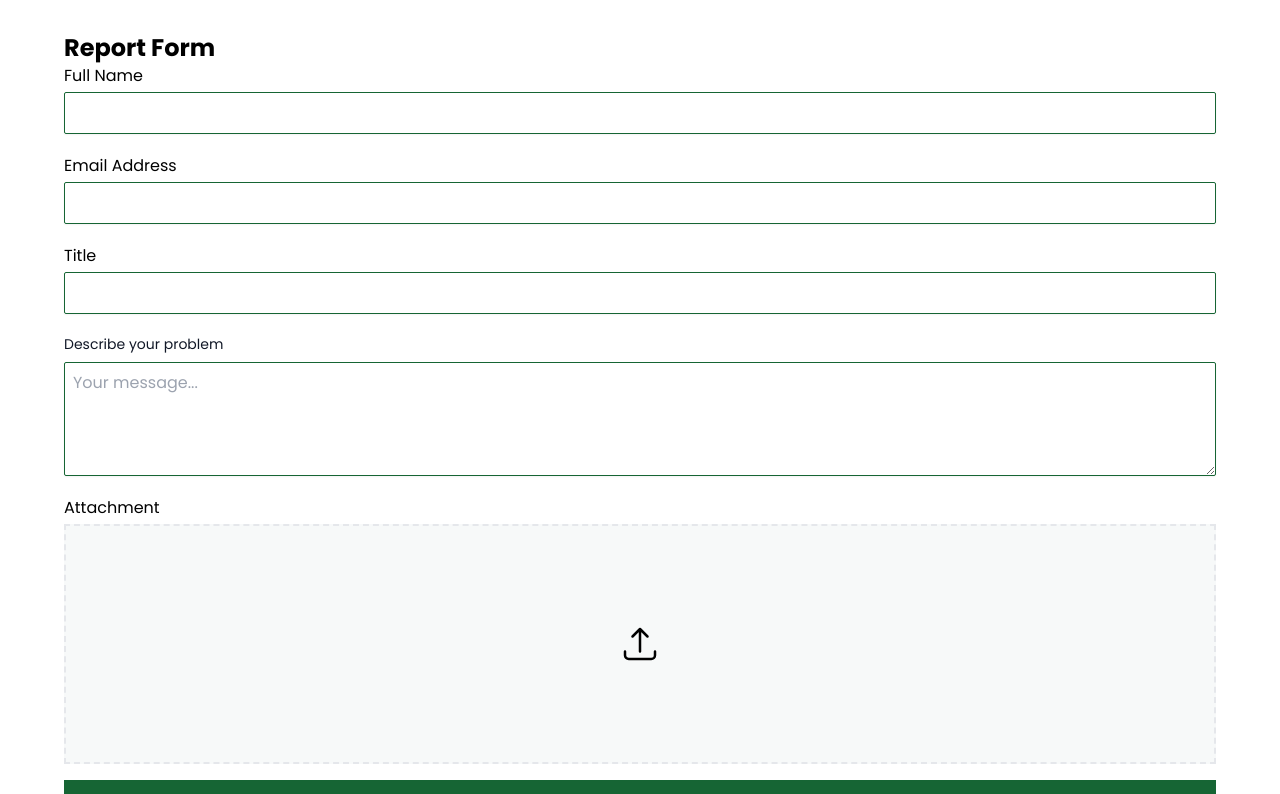
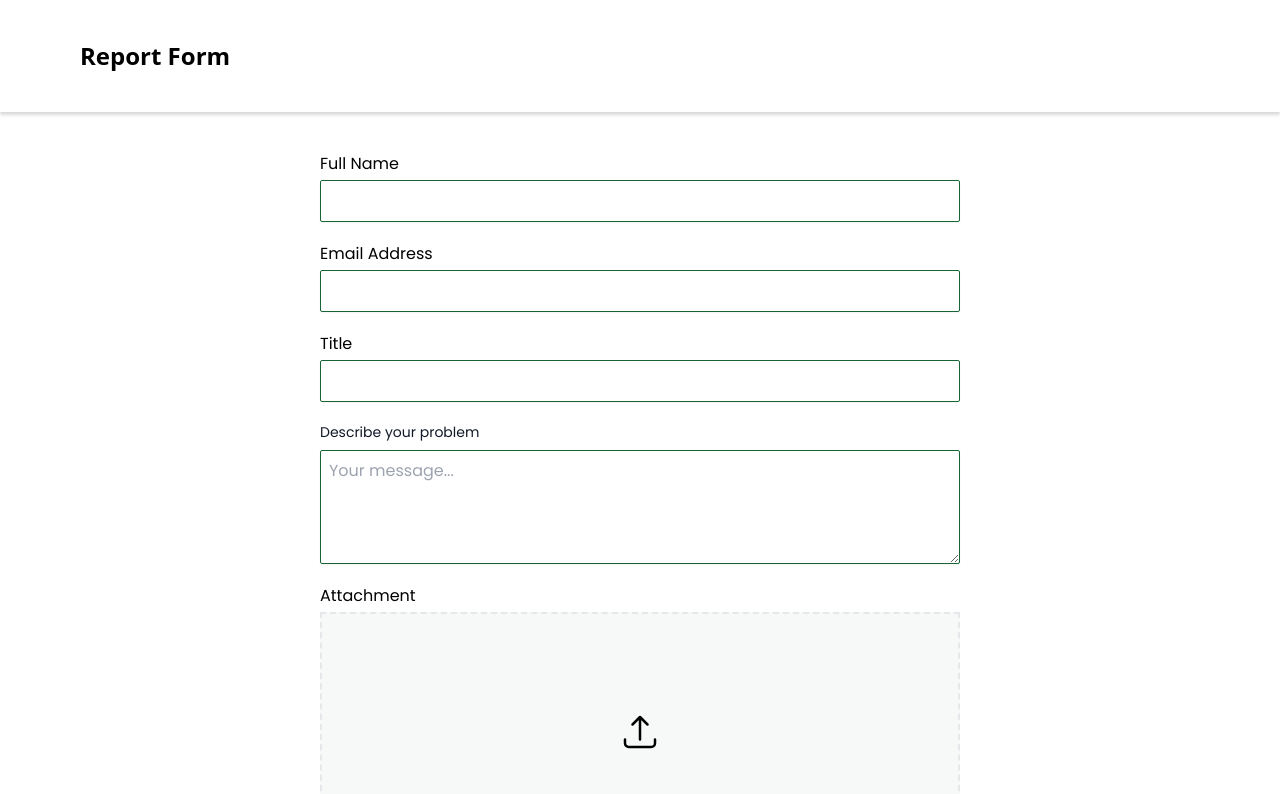
Before and after one commit to rizky-pm/e-ticketing-user, a React (Create React App) app: page / in a window 1280 px wide. Shown: the top 794 px of the page. Built offline with nearby package versions, Linux system fonts and the light colour scheme.

Commit message:
Improved form, styles and added navbar

```diff
--- a/src/App.js
+++ b/src/App.js
@@ -1,10 +1,14 @@
 import FormReport from './components/FormReport';
+import Navbar from './components/Navbar';
 
 function App() {
   return (
-    <div className='App font-poppins py-8 px-16'>
-      <FormReport />
-    </div>
+    <>
+      <Navbar />
+      <div className='font-poppins flex justify-center py-10'>
+        <FormReport />
+      </div>
+    </>
   );
 }
 
--- a/src/components/FileUploader.jsx
+++ b/src/components/FileUploader.jsx
@@ -34,16 +34,15 @@ const FileUploader = ({
   };
 
   const handleChange = (event) => {
-    // setFileSelected(event.target.files[0]);
     const fileSelected = event.target.files[0];
+    const fileName = fileSelected.name;
 
-    const extension = fileSelected.type.replace(regex, ''); // removes '/' character with everything before it
-    console.log({ extension });
+    console.log(fileSelected);
+
+    const extension = fileName.substring(fileName.indexOf('.') + 1);
 
     if (fileSelected.size < 3000000) {
       setFile(fileSelected);
-      //   setAttachment(fileSelected);
-      console.log(attachment);
 
       setFiles({ type: type, image: fileSelected });
 
@@ -51,15 +50,15 @@ const FileUploader = ({
         if (result) {
           setBase64(result);
 
-          console.log(result);
+          setAttachment({
+            fileName: fileSelected.name,
+            extension: extension,
+            base64String: result,
+          });
+
           return result;
         }
       });
-
-      setAttachment((prevState) => ({
-        ...prevState,
-        [type]: fileSelected,
-      }));
     } else {
       // setIsSingleModalOpen(true);
       // setModalData({
--- a/src/components/FormReport.jsx
+++ b/src/components/FormReport.jsx
@@ -29,6 +29,8 @@ const FormReport = () => {
   const [file, setFile] = useState([]);
   const [base64, setBase64] = useState(null);
 
+  console.log(attachment);
+
   const onSubmit = async (values, actions, resetForm) => {
     actions(false);
     setLoading(true);
@@ -43,12 +45,16 @@ const FormReport = () => {
         descriptionReport: values.descriptionReport,
         date: moment().format('dddd, Do MMMM YYYY - HH:mm:ss'),
         status: 'pending',
-        attachment: base64,
+        attachment: attachment,
+        comments: [],
       })
       .then((res) => {
         resetForm();
         setLoading(false);
         console.log(res);
+        setTimeout(function () {
+          window.location.reload();
+        }, 1000);
       })
       .catch((error) => {
         resetForm();
@@ -58,8 +64,7 @@ const FormReport = () => {
   };
 
   return (
-    <div>
-      <h1 className='text-2xl font-bold'>Report Form</h1>
+    <div className='w-1/2'>
       <Formik
         initialValues={initialValues}
         validationSchema={validationSchema}
--- /dev/null
+++ b/src/components/Navbar.jsx
@@ -0,0 +1,11 @@
+import React from 'react';
+
+const Navbar = () => {
+  return (
+    <nav className=' py-4 px-6 lg:py-10 lg:px-20  navbar-box-shadow'>
+      <span className='font-bold text-lg lg:text-2xl'>Report Form</span>
+    </nav>
+  );
+};
+
+export default Navbar;
--- a/src/index.css
+++ b/src/index.css
@@ -2,8 +2,12 @@
 @tailwind components;
 @tailwind utilities;
 
-@layer components{
+@layer components {
+  .navbar-box-shadow {
+    box-shadow: rgba(0, 0, 0, 0.15) 0px 3px 3px 0px;
+  }
+
   .input-field {
-    @apply p-2 rounded-sm mb-1 outline-none focus:outline-none border border-green-800 focus:border focus:border-green-300 shadow-sm
+    @apply p-2 rounded-sm mb-1 outline-none focus:outline-none border border-green-800 focus:border focus:border-green-300 shadow-sm;
   }
 }
```
